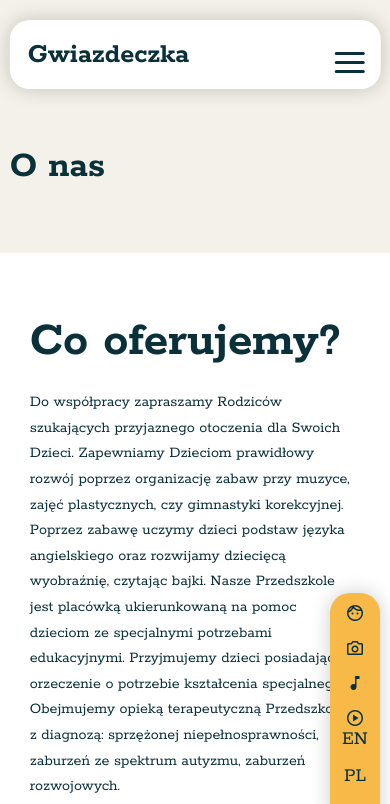
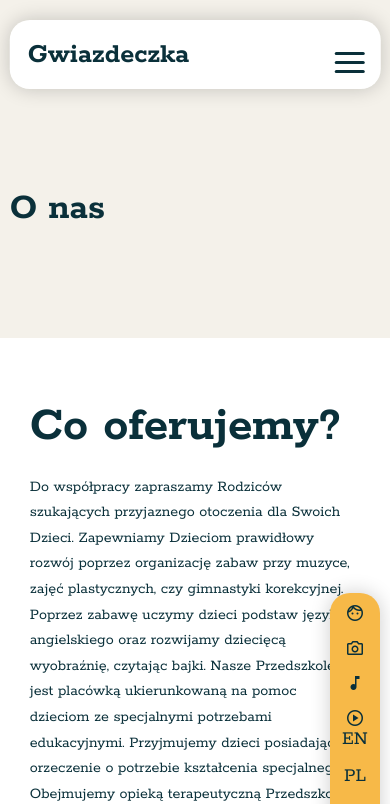
Before and after one commit to Smoleckk/portal-maluch, an Angular app in the folder web/maluch/: page /o-nas in a window 390 px wide. Shown: the top 804 px of the page. Built offline with nearby package versions, Linux system fonts and the light colour scheme; a web font is replaced by a local one.

Commit message:
poprawki, style itp

```diff
--- a/web/maluch/projects/maluch-app/src/app/funkcjonalnosci/prezentacja/komponenty/sub-header/sub-header.component.scss
+++ b/web/maluch/projects/maluch-app/src/app/funkcjonalnosci/prezentacja/komponenty/sub-header/sub-header.component.scss
@@ -47,7 +47,7 @@
 
 @media (max-width: 800px) {
   .sub-header {
-    min-height: 30vh;
+    //min-height: 30vh;
     align-items: center;
     padding-top: 100px;
 
```
Also changed, not shown: 3 other files (tests, documents, lock files or other folders).
